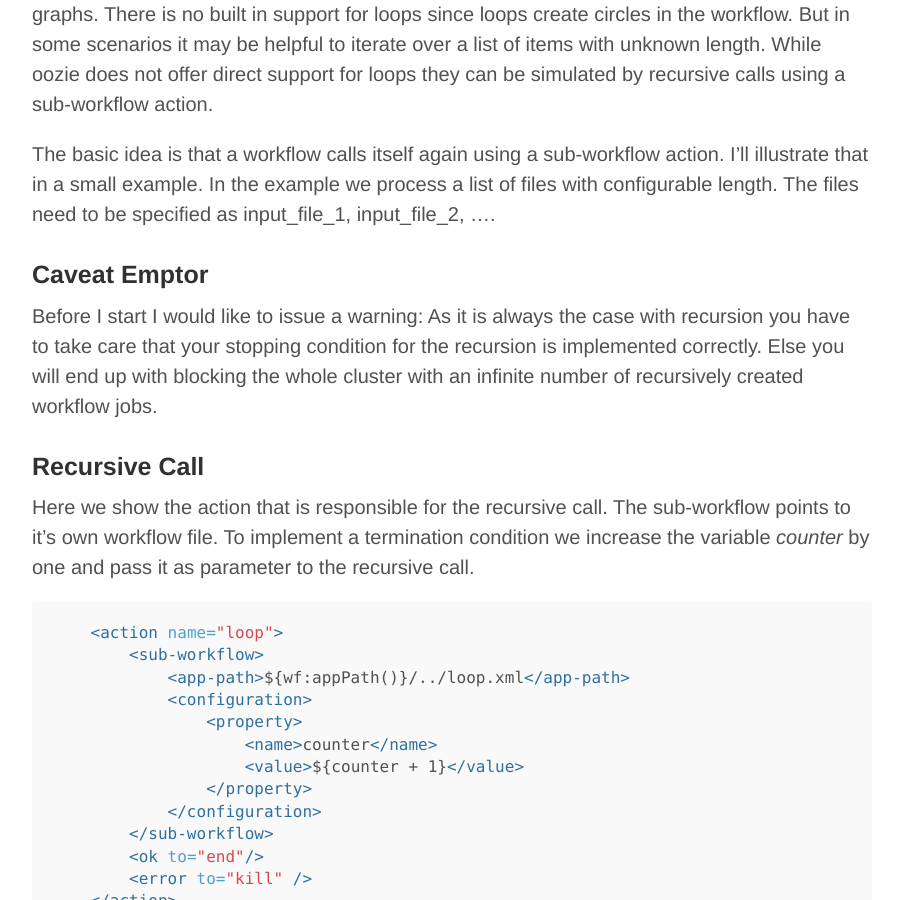
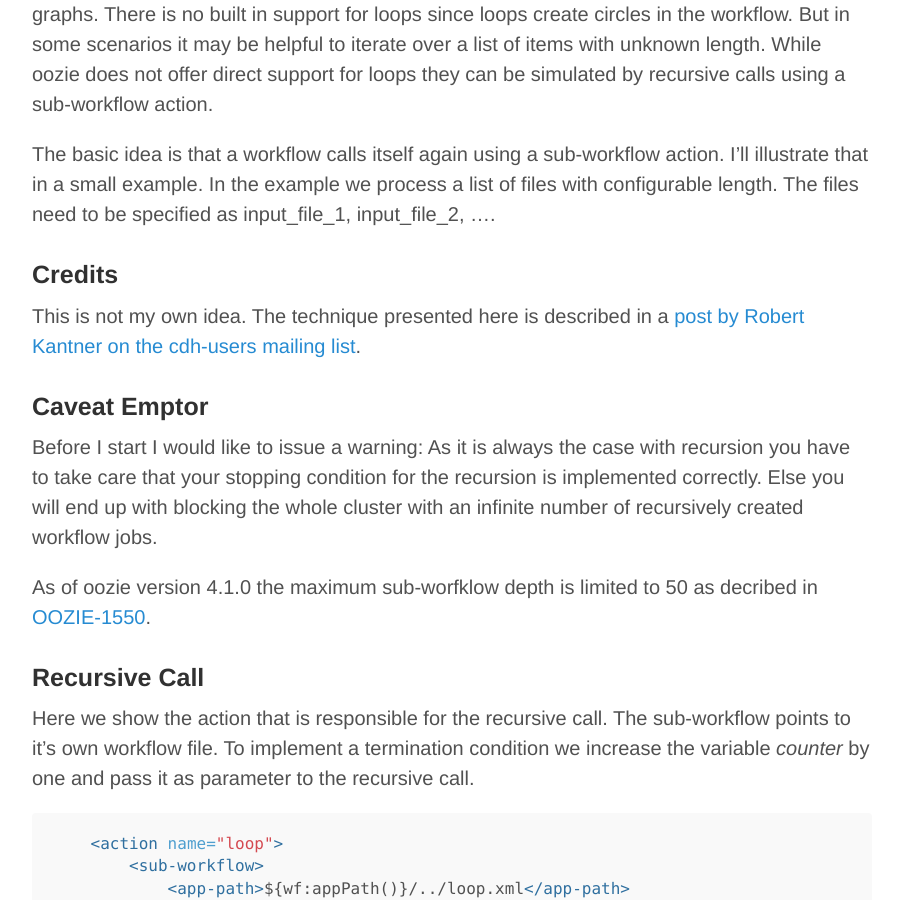
Before and after one commit to HelmutZechmann/HelmutZechmann.github.io, a Jekyll site: the page built from _posts/2015-04-23-oozie-loops.md, in a window 1280 px wide and 900 px high, scrolled down 252 px. Shown: the whole window, without its empty margins (188-1089 px from the left). Built offline with Jekyll 4.4.1, drawn with Linux system fonts in a browser that asks for light colours; Markdown is read by kramdown in place of the engine named in the settings.

Commit message:
Add credits.

```diff
--- a/_posts/2015-04-23-oozie-loops.md
+++ b/_posts/2015-04-23-oozie-loops.md
@@ -8,9 +8,15 @@
 
 The basic idea is that a workflow calls itself again using a sub-workflow action. I'll illustrate that in a small example. In the example we process a list of files with configurable length. The files need to be specified as input_file_1, input_file_2, ....
 
+### Credits
+
+This is not my own idea. The technique presented here is described in a [post by Robert Kantner on the cdh-users mailing list](https://groups.google.com/a/cloudera.org/forum/#!searchin/cdh-user/oozie$20loop$20subworkflow/cdh-user/j1QQFsz9Z_w/dLXlL8EKnKIJ).
+
 ### Caveat Emptor
 
 Before I start I would like to issue a warning: As it is always the case with recursion you have to take care that your stopping condition for the recursion is implemented correctly. Else you will end up with blocking the whole cluster with an infinite number of recursively created workflow jobs.
+
+As of oozie version 4.1.0 the maximum sub-worfklow depth is limited to 50 as decribed in [OOZIE-1550](https://issues.apache.org/jira/browse/OOZIE-1550).
 
 ### Recursive Call
 
```
